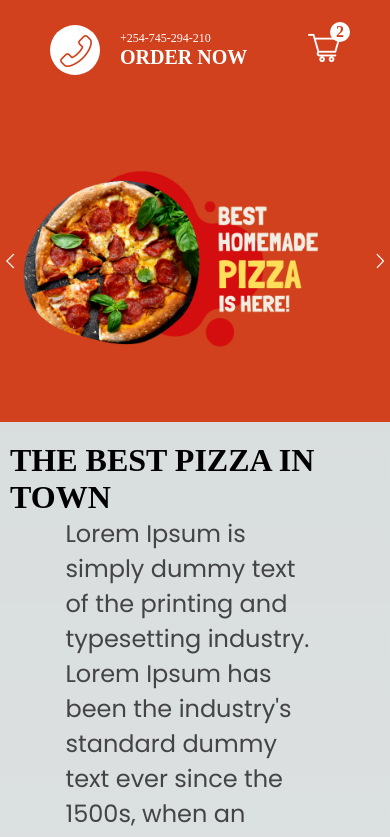
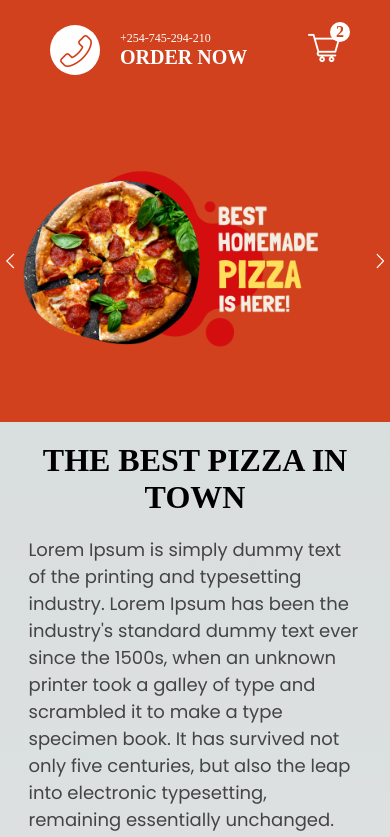
Before and after one commit to daudi13/restauantjs, a Next.js app: page / in a window 390 px wide. Shown: the top 837 px of the page. Built offline with nearby package versions, Linux system fonts and the light colour scheme.

Commit message:
Add Media query for the PizzaList component

```diff
--- a/styles/PizzaList.module.css
+++ b/styles/PizzaList.module.css
@@ -22,3 +22,20 @@
   align-items: center;
   justify-content: center;
 }
+
+@media screen and (max-width: 480px) {
+
+  .title{
+    text-align: center;
+  }
+
+  .desc{
+    margin-top: 20px;
+    font-size: 18px;
+    width: 90%;
+  }
+
+  .wrapper{
+    flex-direction: column;
+  }
+}
```
